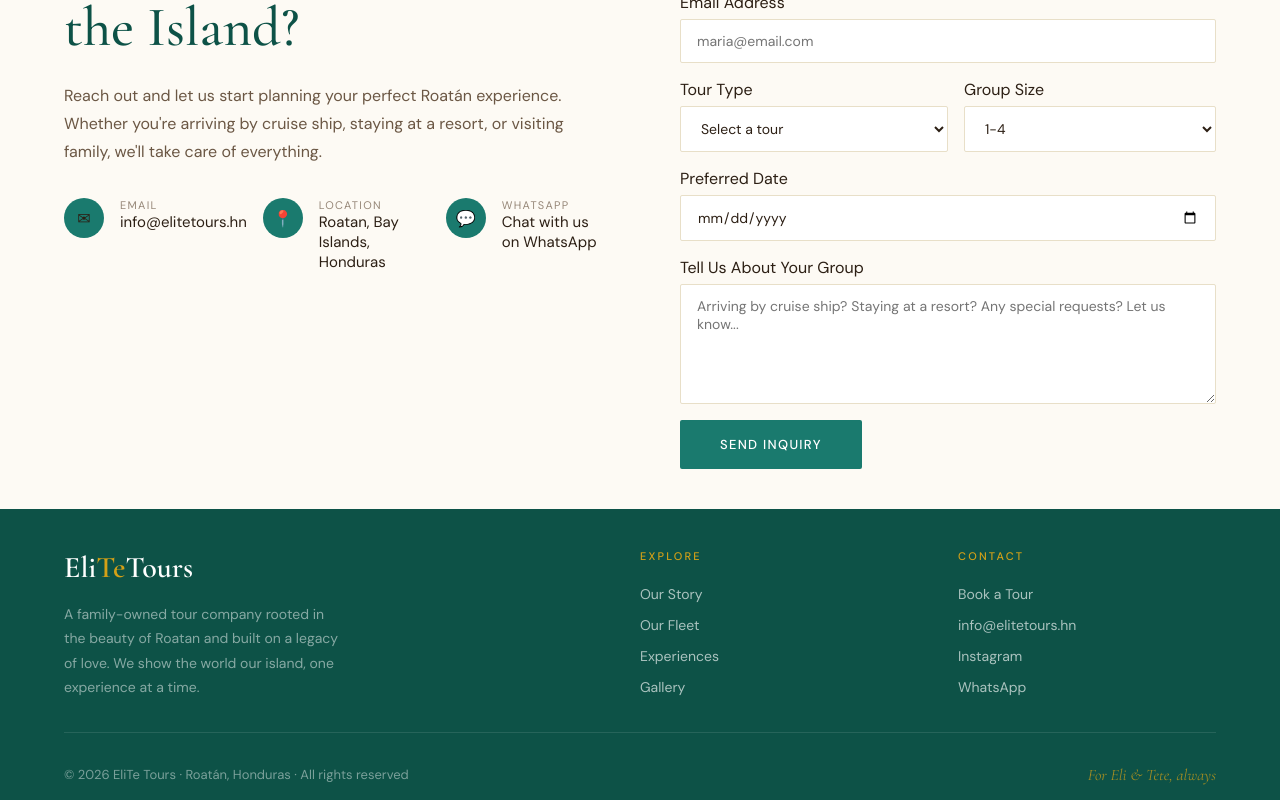
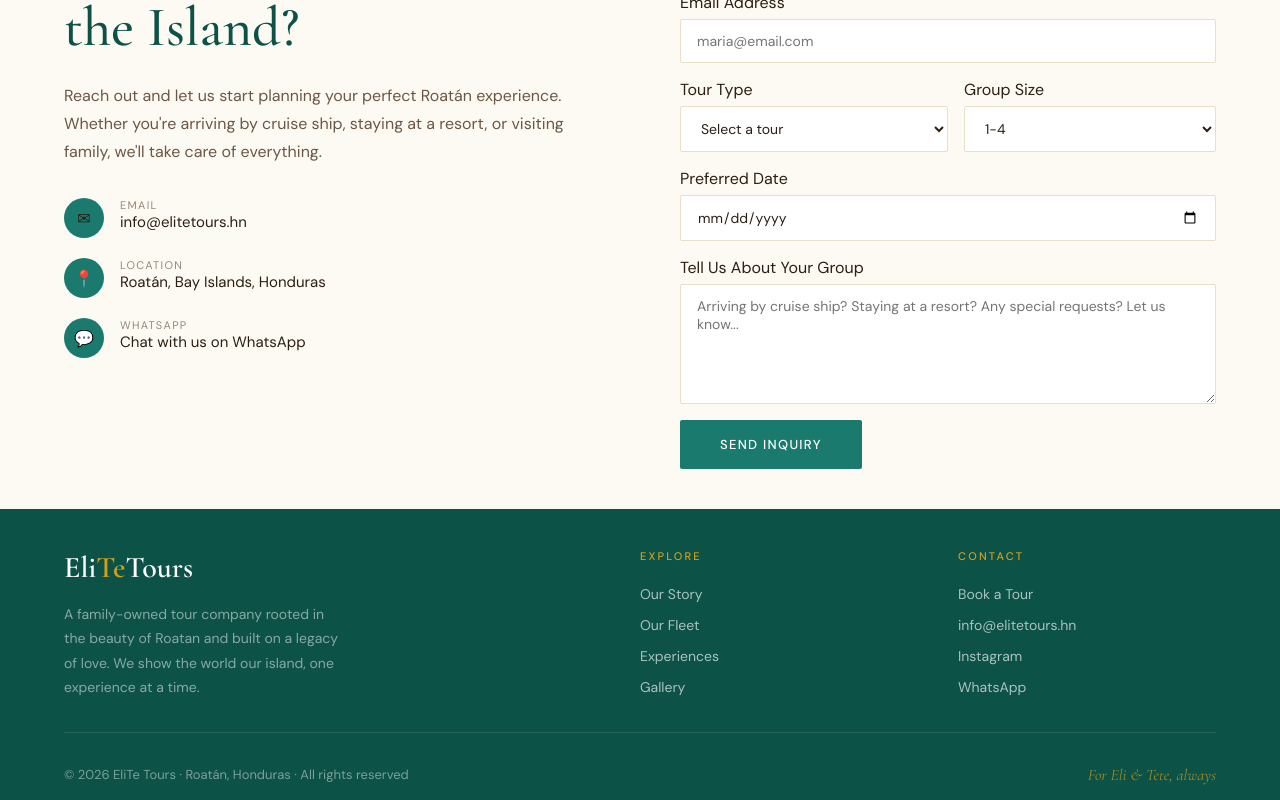
Before and after one commit to ShaniceS13/elite-tours, a React (Vite) app: page / in a window 1280 px wide. Shown: the part 5081-5881 px from the top of the page. Built offline with nearby package versions, Linux system fonts and the light colour scheme.

Commit message:
Fix contact details nesting in BookingForm

```diff
--- a/src/components/BookingForm.jsx
+++ b/src/components/BookingForm.jsx
@@ -38,25 +38,28 @@ export default function BookingForm() {
           Whether you're arriving by cruise ship, staying at a resort, or
           visiting family, we'll take care of everything.
         </p>
+
         <div className="contact-detail">
           <div className="contact-icon">✉</div>
           <div>
             <span className="contact-label">Email</span>
             <span className="contact-value">info@elitetours.hn</span>
           </div>
+        </div>
+
         <div className="contact-detail">
           <div className="contact-icon">📍</div>
           <div>
             <span className="contact-label">Location</span>
-              <span className="contact-value">
-                Roatan, Bay Islands, Honduras
-              </span>
+            <span className="contact-value">Roatán, Bay Islands, Honduras</span>
           </div>
         </div>
+
         <div className="contact-detail">
           <div className="contact-icon">💬</div>
           <div>
             <span className="contact-label">WhatsApp</span>
+
             <a
               href="https://wa.me/50412345678?text=Hi!%20I'm%20interested%20in%20booking%20a%20tour%20with%20EliTe%20Tours%20Roat%C3%A1n."
               target="_blank"
@@ -65,7 +68,6 @@ export default function BookingForm() {
             >
               Chat with us on WhatsApp
             </a>
-            </div>
           </div>
         </div>
       </div>
--- a/src/styles/WhyElite.css
+++ b/src/styles/WhyElite.css
@@ -43,7 +43,7 @@
   }
   .why-grid {
     grid-template-columns: 1fr 1fr;
-    gap: 32px;
+    gap: 18px;
   }
 }
 
```
Lines whose indentation alone changed are shown as unchanged.
